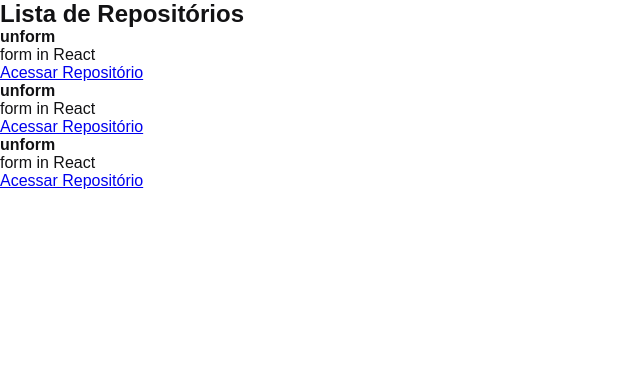
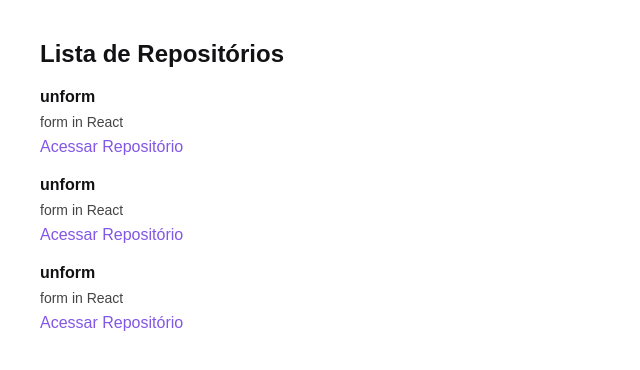
Before and after one commit to NicolasSuzigan/GitHub_Explorer, a React app: page / in a window 1280 px wide. Shown: the top 370 px of the page, without its empty margins (0-640 px from the left). Built offline with nearby package versions, Linux system fonts and the light colour scheme.

Commit message:
scss Repo

```diff
--- a/src/components/RepositoryList.jsx
+++ b/src/components/RepositoryList.jsx
@@ -1,4 +1,6 @@
 import { RepositoryItem } from "./RepositoryItem";
+
+import '../styles/repositories.scss';
 
 const repository = {
   name: 'unform',
--- /dev/null
+++ b/src/styles/repositories.scss
@@ -0,0 +1,28 @@
+section.repository-list {
+  margin: 40px;
+
+  h1 {
+    margin-bottom: 16px;
+  }
+
+  ul{
+    list-style: none;
+
+    li{
+      margin-top: 20px;
+
+      p{
+        font-size: 14px;
+        color: #444;
+        margin-top: 8px;
+      }
+
+      a {
+        display: inline-block;
+        margin-top: 8px;
+        text-decoration: none;
+        color: #8257e6;
+      }
+    }
+  }
+}
```
